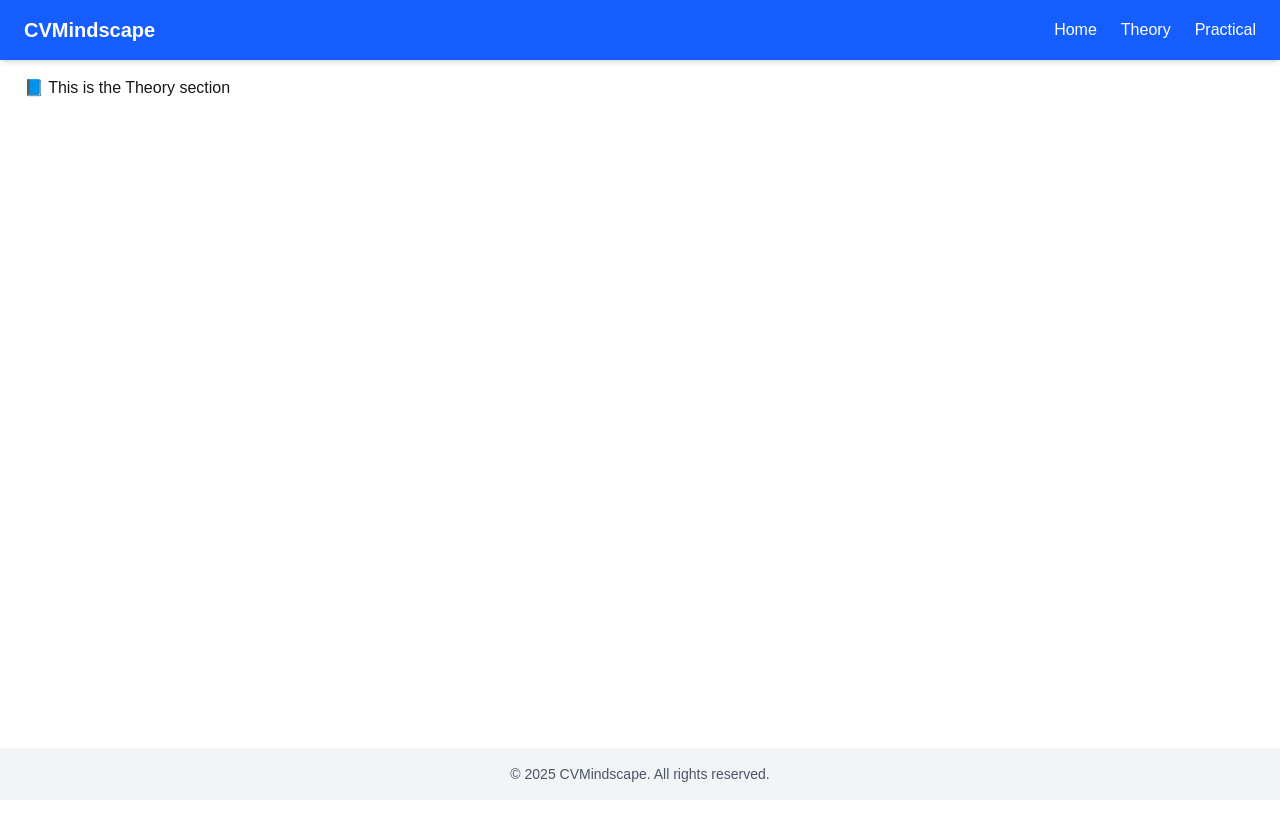
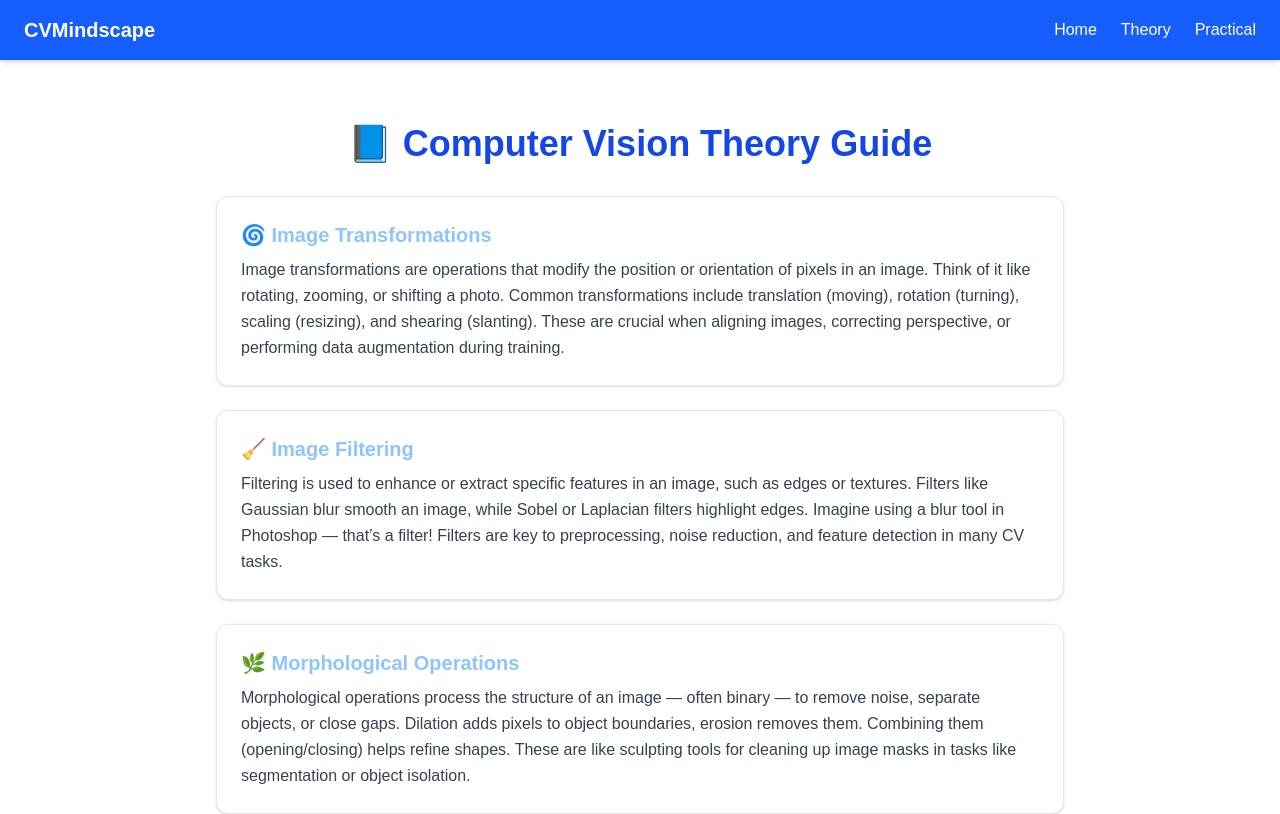
Before and after one commit to Ashwinib26/CVMindscape-A-Computer-Vision-guide, a Next.js app in the folder cvmindscape-guide/: page /theory in a window 1280 px wide. Shown: the top 814 px of the page. Built offline with nearby package versions, Linux system fonts and the light colour scheme.

Commit message:
Feature Update-Theory page updats

```diff
--- a/cvmindscape-guide/src/app/theory/page.jsx
+++ b/cvmindscape-guide/src/app/theory/page.jsx
@@ -1,3 +1,76 @@
 export default function TheoryPage() {
-  return <div>📘 This is the Theory section</div>;
+  const topics = [
+    {
+      title: "Image Transformations",
+      emoji: "🌀",
+      description:
+        "Image transformations are operations that modify the position or orientation of pixels in an image. Think of it like rotating, zooming, or shifting a photo. Common transformations include translation (moving), rotation (turning), scaling (resizing), and shearing (slanting). These are crucial when aligning images, correcting perspective, or performing data augmentation during training."
+    },
+    {
+      title: "Image Filtering",
+      emoji: "🧹",
+      description:
+        "Filtering is used to enhance or extract specific features in an image, such as edges or textures. Filters like Gaussian blur smooth an image, while Sobel or Laplacian filters highlight edges. Imagine using a blur tool in Photoshop — that’s a filter! Filters are key to preprocessing, noise reduction, and feature detection in many CV tasks."
+    },
+    {
+      title: "Morphological Operations",
+      emoji: "🌿",
+      description:
+        "Morphological operations process the structure of an image — often binary — to remove noise, separate objects, or close gaps. Dilation adds pixels to object boundaries, erosion removes them. Combining them (opening/closing) helps refine shapes. These are like sculpting tools for cleaning up image masks in tasks like segmentation or object isolation."
+    },
+    {
+      title: "Image Intensity & Geometric Transformations",
+      emoji: "🎚️",
+      description:
+        "Image intensity transformations deal with brightness and contrast (e.g., histogram equalization), making features more visible. Geometric transformations reshape images — like rotating, flipping, resizing — while preserving pixel relationships. These are foundational in image normalization and augmentation workflows in ML pipelines."
+    },
+    {
+      title: "Corner Detection (Harris Corner Detector)",
+      emoji: "📐",
+      description:
+        "Corners are points in an image where edges meet — highly informative and invariant to rotation or translation. The Harris detector finds these interest points by analyzing gradient changes in intensity. It's widely used in object tracking, image matching, and feature extraction. Think of them like pins in a photo that don’t shift much between frames."
+    },
+    {
+      title: "Optical Flow (Lucas-Kanade Method)",
+      emoji: "🎥",
+      description:
+        "Optical flow estimates motion by tracking pixel movement between video frames. The Lucas-Kanade method assumes nearby pixels move similarly and calculates motion vectors. This is useful in real-time video analysis like gesture recognition, traffic flow monitoring, or drone navigation. It’s like drawing arrows on moving objects in a video to track them."
+    },
+    {
+      title: "Face Detection (Viola-Jones Algorithm)",
+      emoji: "😊",
+      description:
+        "This classical algorithm detects human faces using Haar-like features and a cascading classifier. It's fast and was one of the first real-time face detectors. Imagine it like a filter that scans parts of an image to detect patterns resembling eyes, nose, and mouth. Though modern systems use deep learning, Viola-Jones is still important historically."
+    },
+    {
+      title: "Image Segmentation (Thresholding & Masking)",
+      emoji: "🧩",
+      description:
+        "Segmentation divides an image into meaningful parts (like separating background from foreground). Simple methods include thresholding (turning pixels white/black based on intensity) and masking (highlighting regions of interest). This helps in medical imaging, object detection, and scene understanding — like highlighting tumors in scans or separating a road from its surroundings."
+    }
+  ];
+
+  return (
+    <div className="max-w-4xl mx-auto px-6 py-12 text-gray-900 dark:text-gray-100">
+      <h1 className="text-3xl sm:text-4xl font-bold mb-8 text-blue-700 dark:text-blue-100 text-center">
+        📘 Computer Vision Theory Guide
+      </h1>
+
+      <ul className="space-y-6">
+        {topics.map((topic, index) => (
+          <li
+            key={index}
+            className="p-6 border border-gray-200 dark:border-neutral-700 rounded-xl bg-white dark:bg-neutral-900 shadow-sm hover:shadow-md transition"
+          >
+            <h2 className="text-xl font-semibold mb-2 text-blue-300">
+              {topic.emoji} {topic.title}
+            </h2>
+            <p className="text-base leading-relaxed text-gray-700 dark:text-gray-300">
+              {topic.description}
+            </p>
+          </li>
+        ))}
+      </ul>
+    </div>
+  );
 }
```
